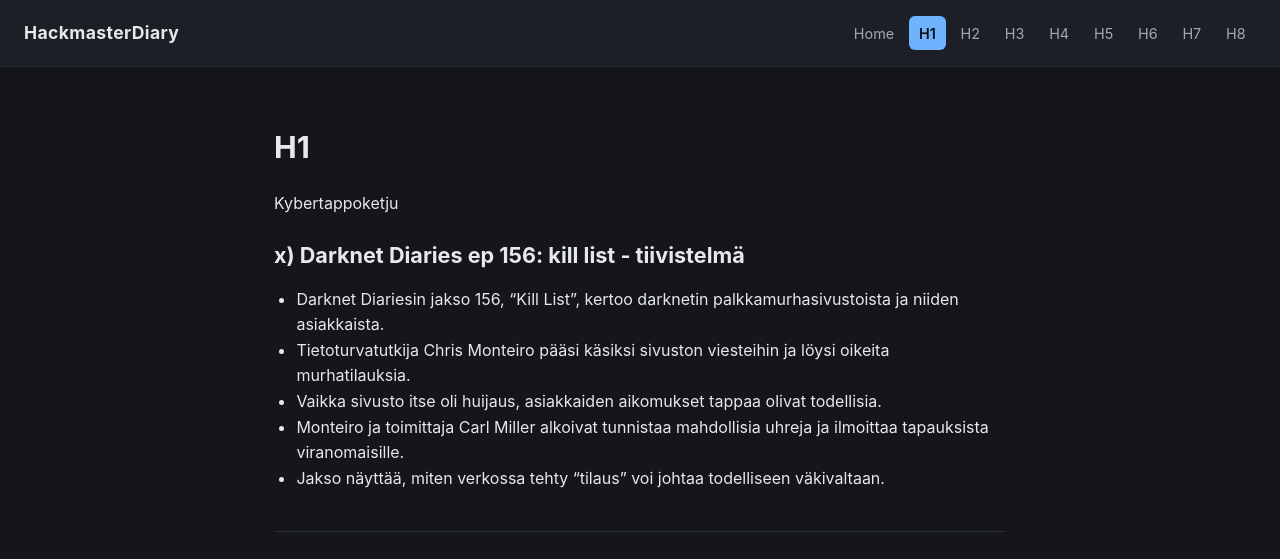
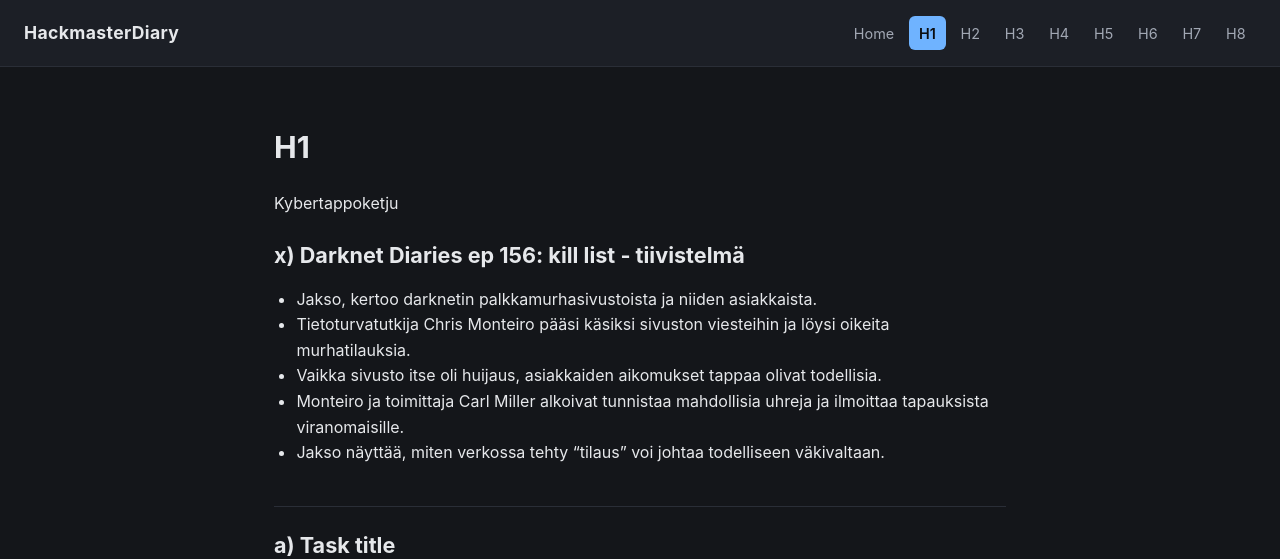
Before and after one commit to boyzcodez/HackmasterDiary, a Jekyll site: the page built from h1.md, in a window 1280 px wide and 1397 px high. Shown: the top 559 px of the window. Built offline with Jekyll 4.4.1, drawn with Linux system fonts in a browser that asks for light colours.

Commit message:
lisää h1

```diff
--- a/h1.md
+++ b/h1.md
@@ -7,7 +7,7 @@ Kybertappoketju
 
 ## x) Darknet Diaries ep 156: kill list - tiivistelmä
 
-- Darknet Diariesin jakso 156, “Kill List”, kertoo darknetin palkkamurhasivustoista ja niiden asiakkaista.
+- Jakso, kertoo darknetin palkkamurhasivustoista ja niiden asiakkaista.
 - Tietoturvatutkija Chris Monteiro pääsi käsiksi sivuston viesteihin ja löysi oikeita murhatilauksia.
 - Vaikka sivusto itse oli huijaus, asiakkaiden aikomukset tappaa olivat todellisia.
 - Monteiro ja toimittaja Carl Miller alkoivat tunnistaa mahdollisia uhreja ja ilmoittaa tapauksista viranomaisille.
```
